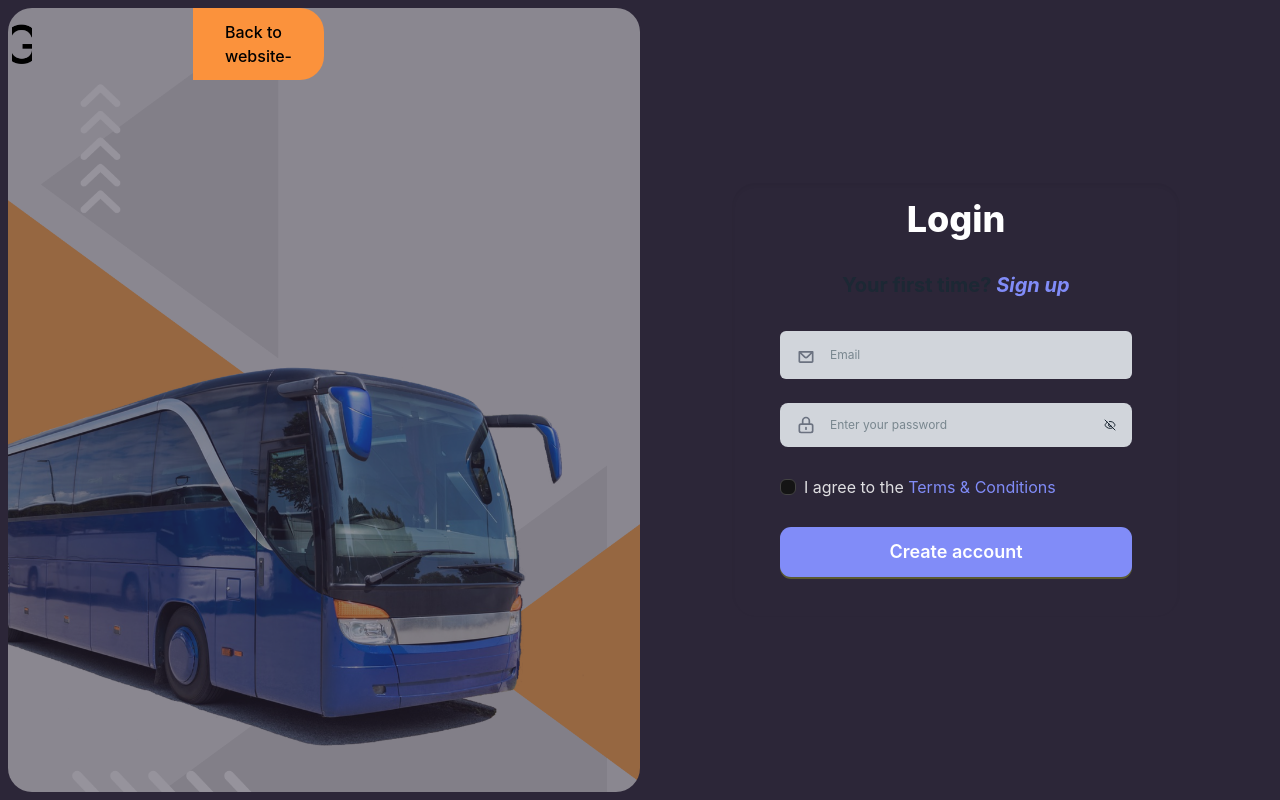
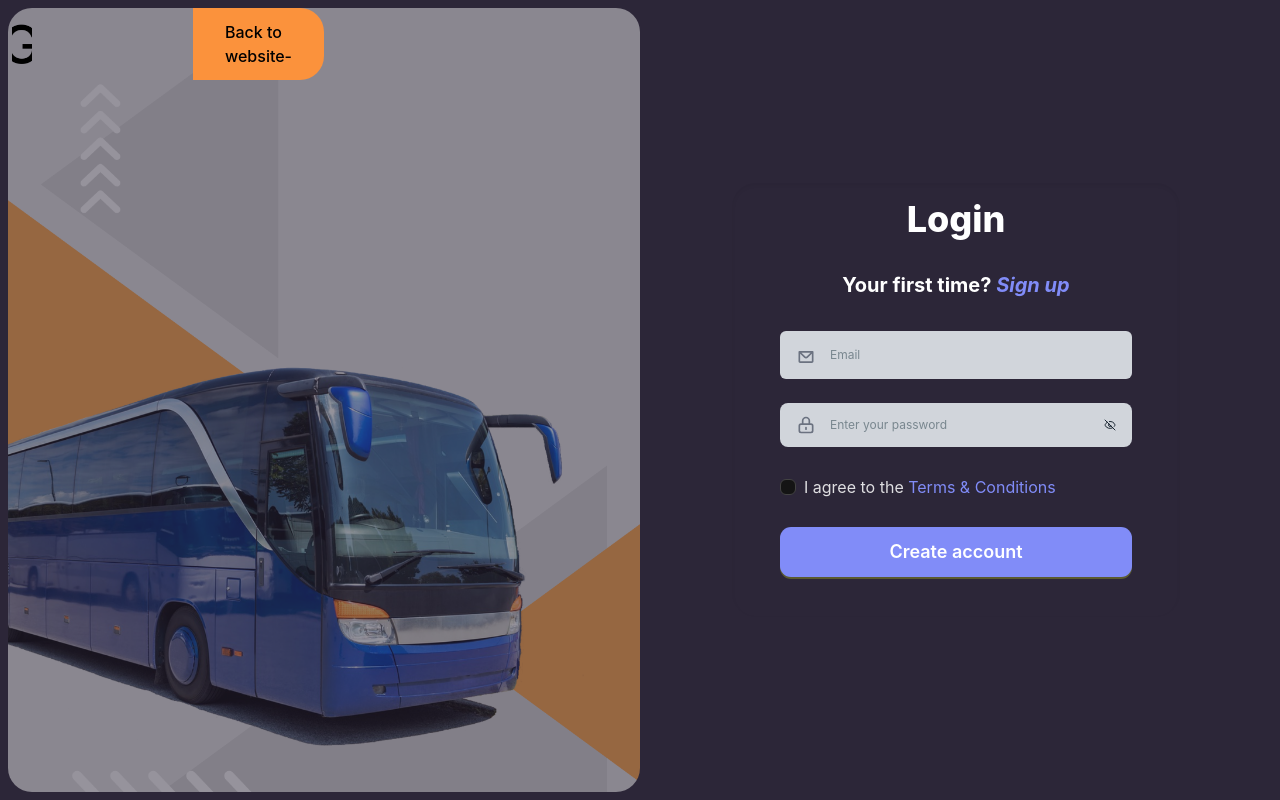
Before and after one commit to BayinganaEdwin/easyGo, a Next.js app: page /login in a window 1280 px wide. Built offline with nearby package versions, Linux system fonts and the light colour scheme; no server answers.

Commit message:
Login Feature

```diff
--- a/src/pages/login/index.tsx
+++ b/src/pages/login/index.tsx
@@ -56,7 +56,7 @@ const Login: NextPage & { getLayout?: (page: ReactElement) => ReactElement } = (
               <Typography variant="header" className="text-white text-center">
                 Login
               </Typography>
-              <Typography variant="subTitle" className="text-gray-400 text-center">
+              <Typography variant="subTitle" className="text-white text-center">
                 Your first time?{' '}
                 <span>
                   <a href="signup" className="text-indigo-400 italic hover:text-indigo-600">
```
